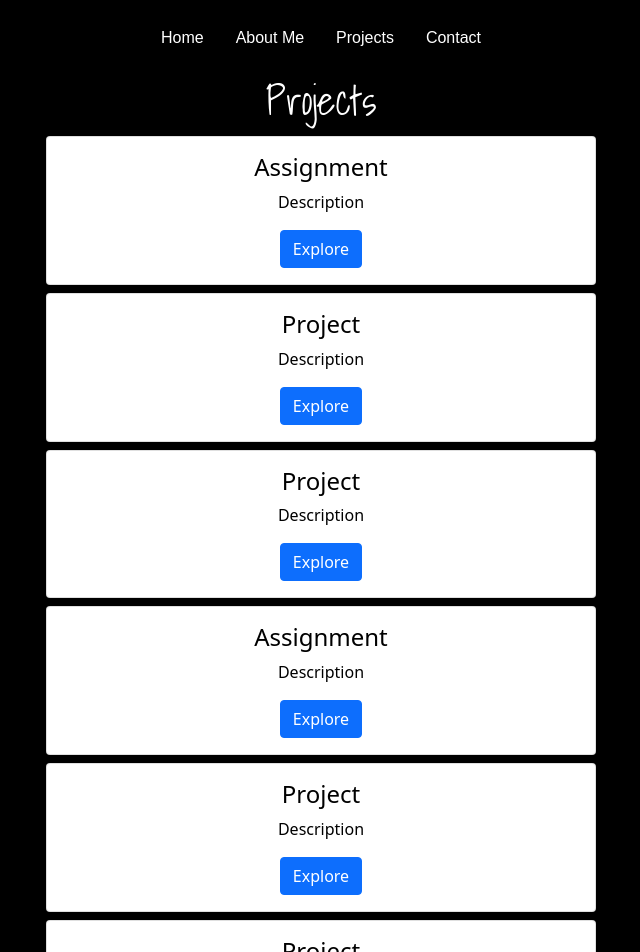
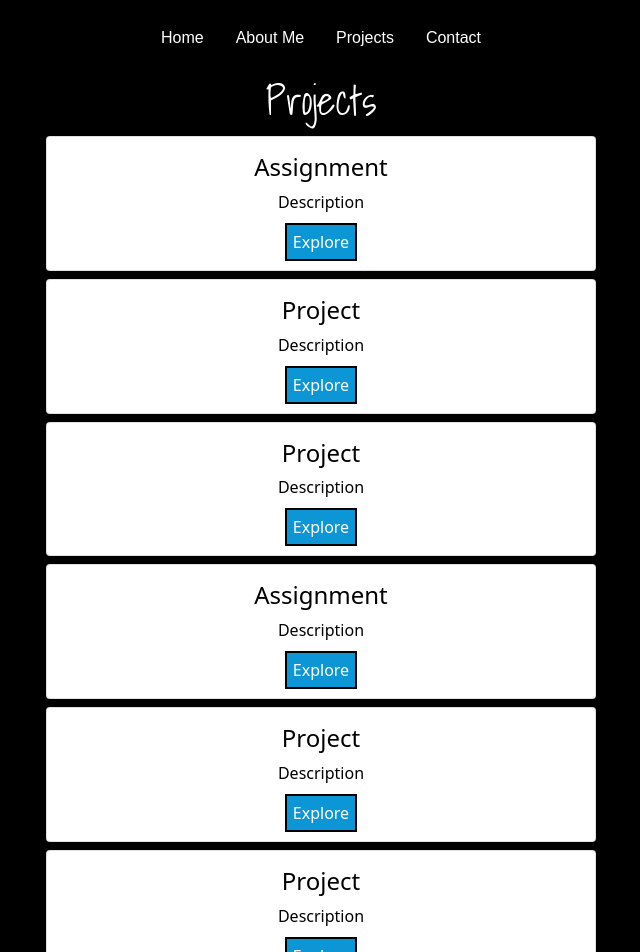
Before and after one commit to KVPang/react-portfolio, a React (Create React App) app: page /projects in a window 1280 px wide. Shown: the top 952 px of the page, without its empty margins (319-959 px from the left). Built offline with nearby package versions, Linux system fonts and the light colour scheme; a web font is replaced by a local one.

Commit message:
project link buttons

```diff
--- a/src/App.css
+++ b/src/App.css
@@ -135,6 +135,15 @@ body {
   color: black;
 }
 
+.expbtn {
+  background-color: rgb(13, 150, 214);
+  padding: 6px;
+  text-decoration: none;
+  border-style: solid;
+  border-width: 2px;
+  border-color: black;
+}
+
 /* CONTACT */
 form{
   display: flex;
--- a/src/components/Projects.js
+++ b/src/components/Projects.js
@@ -9,7 +9,7 @@ function Projects() {
           <div className="card-body img1">
             <h4 className="card-title">Assignment</h4>
             <p className="card-text">Description</p>
-            <a href=""  className="btn btn-primary"
+            <a href=""  className="expbtn btn-primary"
             target="_blank" rel="noopener noreferrer">Explore</a>
           </div>
         </div>
@@ -19,7 +19,7 @@ function Projects() {
           <div className="card-body img2">
             <h4 className="card-title">Project</h4>
             <p className="card-text">Description</p>
-            <a href=""  className="btn btn-primary" target="_blank" rel="noopener noreferrer">Explore</a>
+            <a href=""  className="expbtn btn-primary" target="_blank" rel="noopener noreferrer">Explore</a>
           </div>
         </div>
       </div>
@@ -30,7 +30,7 @@ function Projects() {
             <div className="card-body img3">
               <h4 className="card-title">Project</h4>
               <p className="card-text">Description</p>
-              <a href=""  className="btn btn-primary" target="_blank" rel="noopener noreferrer">Explore</a>
+              <a href=""  className="expbtn btn-primary" target="_blank" rel="noopener noreferrer">Explore</a>
             </div>
           </div>
         </div>
@@ -40,7 +40,7 @@ function Projects() {
           <div className="card-body img4">
             <h4 className="card-title">Assignment</h4>
             <p className="card-text">Description</p>
-            <a href=""  className="btn btn-primary" target="_blank" rel="noopener noreferrer">Explore</a>
+            <a href=""  className="expbtn btn-primary" target="_blank" rel="noopener noreferrer">Explore</a>
 
           </div>
         </div>
@@ -50,7 +50,7 @@ function Projects() {
           <div className="card-body img5">
             <h4 className="card-title">Project</h4>
             <p className="card-text">Description</p>
-            <a href="" className="btn btn-primary" target="_blank" rel="noopener noreferrer">Explore</a>
+            <a href="" className="expbtn btn-primary" target="_blank" rel="noopener noreferrer">Explore</a>
           </div>
           </div>
         </div>
@@ -59,7 +59,7 @@ function Projects() {
           <div className="card-body img6">
             <h4 className="card-title">Project</h4>
             <p className="card-text">Description</p>
-            <a href="" className="btn btn-primary" target="_blank" rel="noopener noreferrer">Explore</a>
+            <a href="" className="expbtn btn-primary" target="_blank" rel="noopener noreferrer">Explore</a>
           </div>
           </div>
         </div>
```
